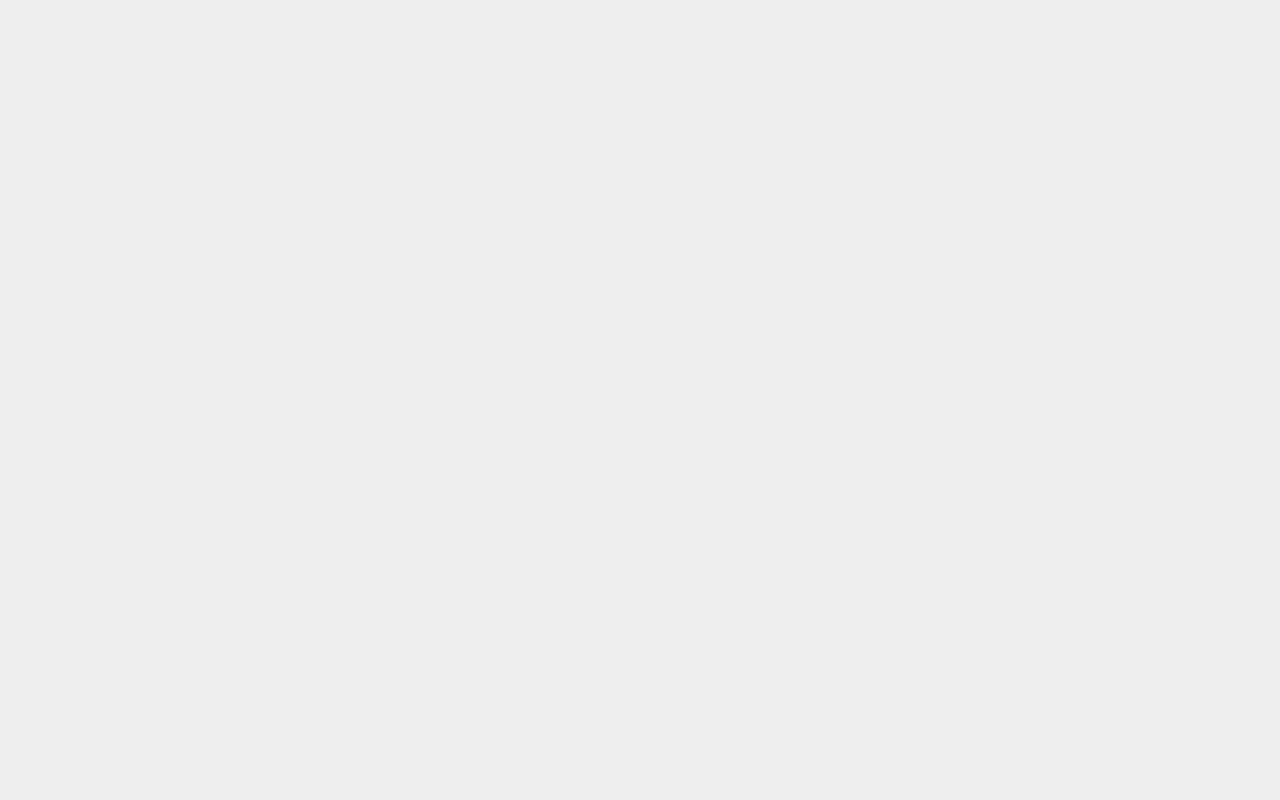
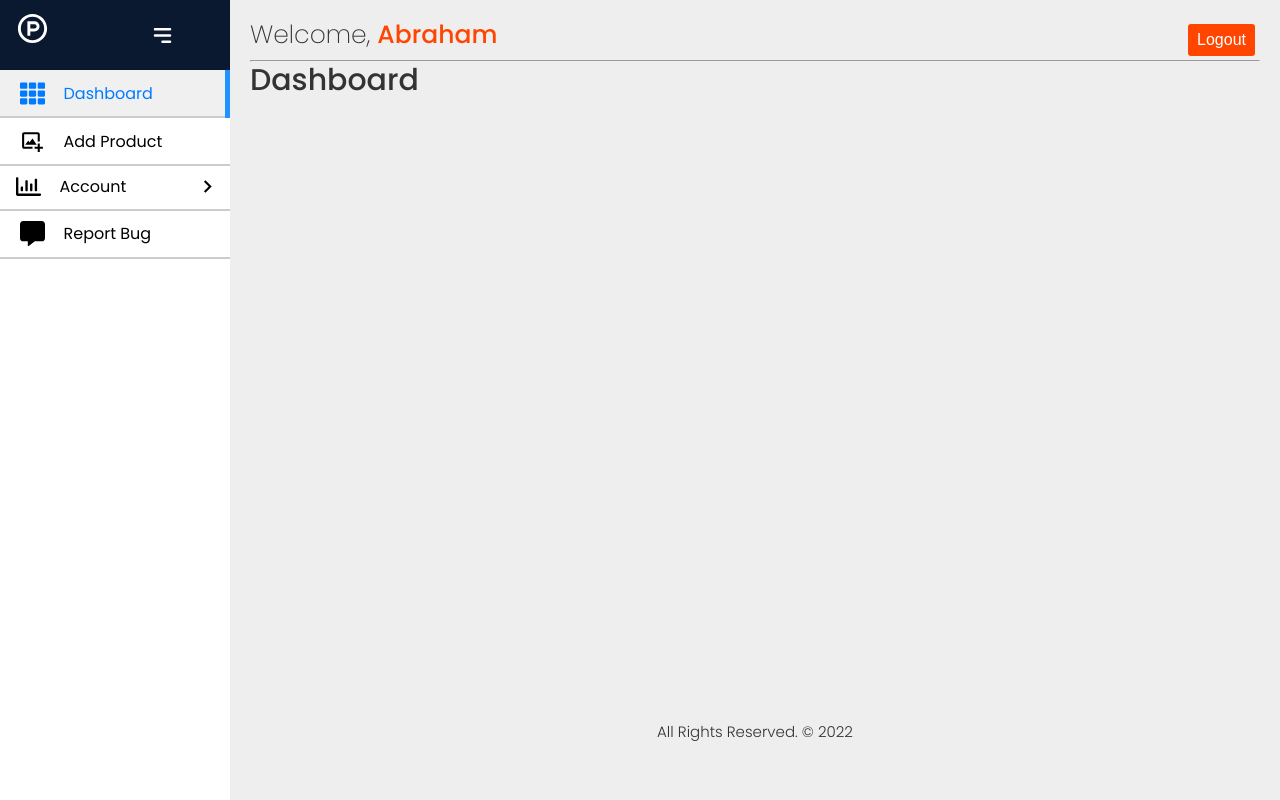
Before and after one commit to AbrahamNobleOX/inventory-app, a React (Create React App) app in the folder frontend/: page /dashboard in a window 1280 px wide. Before the commit this address had no page. Built offline with nearby package versions, Linux system fonts and the light colour scheme.

Commit message:
Added dashboard layout with sidebar

```diff
--- a/frontend/src/App.js
+++ b/frontend/src/App.js
@@ -4,6 +4,9 @@
 import Register from "./pages/auth/Register";
 import Forgot from "./pages/auth/Forgot";
 import Reset from "./pages/auth/Reset";
+import Sidebar from "./components/sidebar/Sidebar";
+import Layout from "./components/layout/Layout";
+import Dashboard from "./pages/dashboard/Dashboard";
 
 function App() {
   return (
@@ -14,6 +17,17 @@
         <Route path="/register" element={<Register />} />
         <Route path="/forgot" element={<Forgot />} />
         <Route path="/resetpassword/:resetToken" element={<Reset />} />
+
+        <Route
+          path="/dashboard"
+          element={
+            <Sidebar>
+              <Layout>
+                <Dashboard />
+              </Layout>
+            </Sidebar>
+          }
+        />
       </Routes>
     </BrowserRouter>
   );
--- /dev/null
+++ b/frontend/src/components/sidebar/Sidebar.js
@@ -0,0 +1,55 @@
+import React, { useState } from "react";
+import "./Sidebar.scss";
+import { HiMenuAlt3 } from "react-icons/hi";
+import { RiProductHuntLine } from "react-icons/ri";
+import menu from "../../data/sidebar";
+import SidebarItem from "./SidebarItem";
+import { useNavigate } from "react-router-dom";
+
+const Sidebar = ({ children }) => {
+  const [isOpen, setIsOpen] = useState(true);
+  const toggle = () => setIsOpen(!isOpen);
+
+  const navigate = useNavigate();
+
+  const goHome = () => {
+    navigate("/");
+  };
+
+  return (
+    <div className="layout">
+      <div className="sidebar" style={{ width: isOpen ? "230px" : "60px" }}>
+        <div className="top_section">
+          <div className="logo" style={{ display: isOpen ? "block" : "none" }}>
+            <RiProductHuntLine
+              size={35}
+              style={{ cursor: "pointer" }}
+              onClick={goHome}
+            />
+          </div>
+
+          <div
+            className="bars"
+            style={{ marginLeft: isOpen ? "100px" : "0px" }}
+          >
+            <HiMenuAlt3 onClick={toggle} />
+          </div>
+        </div>
+        {menu.map((item, index) => {
+          return <SidebarItem key={index} item={item} isOpen={isOpen} />;
+        })}
+      </div>
+
+      <main
+        style={{
+          paddingLeft: isOpen ? "230px" : "60px",
+          transition: "all .5s",
+        }}
+      >
+        {children}
+      </main>
+    </div>
+  );
+};
+
+export default Sidebar;
--- /dev/null
+++ b/frontend/src/components/sidebar/Sidebar.scss
@@ -0,0 +1,145 @@
+.layout {
+  display: flex;
+}
+main {
+  width: 100%;
+  // padding: 20px;
+  color: #ccc;
+}
+.sidebar {
+  position: fixed;
+  top: 0;
+  left: 0;
+  width: 230px;
+  height: 100vh;
+  flex-shrink: 0;
+  background-color: var(--color-white);
+  overflow: auto;
+  color: var(-color-dark);
+  transition: all 0.5s;
+}
+
+.top_section {
+  display: flex;
+  align-items: center;
+  padding: 10px 15px;
+  // border-bottom: 2px solid #ccc;
+  transition: all 0.5s;
+  background-color: var(--dark-blue);
+  height: 70px;
+}
+.logo {
+  font-size: 30px;
+  color: var(--color-white);
+}
+.bars {
+  display: flex;
+  font-size: 25px;
+  margin-left: 70px;
+  cursor: pointer;
+  color: var(--color-white);
+  transition: all 0.3s;
+}
+
+.bars:hover {
+  color: var(--color-primary);
+  font-size: 27px;
+}
+
+.sidebar-item {
+  padding: 0.75em 1em;
+  display: block;
+  // border-radius: 5px;
+  // border-bottom: 2px solid #ccc;
+  background-color: rgba(255, 255, 255, 0.1);
+  transition: background-color 0.15s;
+}
+
+.s-parent {
+  border-bottom: 2px solid #ccc;
+}
+
+.sidebar-item:hover {
+  background-color: #eee;
+}
+
+.sidebar-title {
+  display: flex;
+  font-size: 1.2em;
+  justify-content: space-between;
+  align-items: center;
+}
+
+.sidebar-title span {
+  display: flex;
+  justify-content: flex-start;
+  align-items: flex-start;
+  gap: 12px;
+  transition: all 0.5s;
+  font-size: 1.6rem;
+}
+
+.sidebar-title span .icon {
+  display: flex;
+  justify-content: center;
+  align-items: center;
+  width: 1.5em;
+  font-size: 25px;
+}
+
+.sidebar-title .arrow-icon {
+  cursor: pointer;
+  transition: all 0.5s;
+}
+
+.sidebar-item.open > .sidebar-title .arrow-icon {
+  transform: rotate(90deg);
+}
+
+.sidebar-content {
+  padding-top: 0.25em;
+  height: 0;
+  overflow: hidden;
+}
+.sidebar-item.open > .sidebar-content {
+  height: auto;
+}
+
+.s-child {
+  border: 1px solid #ccc;
+  border-radius: 3px;
+  margin-top: 5px;
+}
+
+.s-child:hover {
+  border: 1px solid var(--light-blue);
+}
+
+a {
+  color: var(--colo-dark);
+  text-decoration: none;
+  transition: all 0.2s;
+}
+
+.active {
+  color: var(--color-primary);
+  display: block;
+  position: relative;
+  width: 100%;
+  height: auto;
+  background-color: #eee;
+}
+
+.active::after {
+  content: "";
+  position: absolute;
+  width: 5px;
+  height: 100%;
+  right: 0;
+  top: 0;
+  background-color: var(--light-blue);
+}
+
+.sublink .sidebar-item .sidebar-title {
+  padding-left: 40px;
+}
--- /dev/null
+++ b/frontend/src/components/sidebar/SidebarItem.js
@@ -0,0 +1,65 @@
+import React, { useState } from "react";
+import { MdKeyboardArrowRight } from "react-icons/md";
+import { NavLink } from "react-router-dom";
+
+const activeLink = ({ isActive }) => (isActive ? "active" : "link");
+const activeSublink = ({ isActive }) => (isActive ? "active" : "link");
+
+const SidebarItem = ({ item, isOpen }) => {
+  const [expandMenu, setExpandMenu] = useState(false);
+
+  if (item.childrens) {
+    return (
+      <div
+        className={
+          expandMenu ? "sidebar-item s-parent open" : "sidebar-item s-parent"
+        }
+      >
+        <div className="sidebar-title">
+          <span>
+            {item.icon && <div className="icon">{item.icon}</div>}
+            {isOpen && <div>{item.title}</div>}
+          </span>
+          <MdKeyboardArrowRight
+            size={25}
+            className="arrow-icon"
+            onClick={() => setExpandMenu(!expandMenu)}
+          />
+        </div>
+        <div className="sidebar-content">
+          {item.childrens.map((child, index) => {
+            return (
+              <div key={index} className="s-child">
+                <NavLink to={child.path} className={activeSublink}>
+                  <div className="sidebar-item">
+                    <div className="sidebar-title">
+                      <span>
+                        {child.icon && <div className="icon">{child.icon}</div>}
+                        {isOpen && <div>{child.title}</div>}
+                      </span>
+                    </div>
+                  </div>
+                </NavLink>
+              </div>
+            );
+          })}
+        </div>
+      </div>
+    );
+  } else {
+    return (
+      <NavLink to={item.path} className={activeLink}>
+        <div className="sidebar-item s-parent">
+          <div className="sidebar-title">
+            <span>
+              {item.icon && <div className="icon">{item.icon}</div>}
+              {isOpen && <div>{item.title}</div>}
+            </span>
+          </div>
+        </div>
+      </NavLink>
+    );
+  }
+};
+
+export default SidebarItem;
--- /dev/null
+++ b/frontend/src/data/sidebar.js
@@ -0,0 +1,36 @@
+import { FaTh, FaRegChartBar, FaCommentAlt } from "react-icons/fa";
+import { BiImageAdd } from "react-icons/bi";
+
+const menu = [
+  {
+    title: "Dashboard",
+    icon: <FaTh />,
+    path: "/dashboard",
+  },
+  {
+    title: "Add Product",
+    icon: <BiImageAdd />,
+    path: "/add-product",
+  },
+  {
+    title: "Account",
+    icon: <FaRegChartBar />,
+    childrens: [
+      {
+        title: "Profile",
+        path: "/profile",
+      },
+      {
+        title: "Edit Profile",
+        path: "/edit-profile",
+      },
+    ],
+  },
+  {
+    title: "Report Bug",
+    icon: <FaCommentAlt />,
+    path: "/contact-us",
+  },
+];
+
+export default menu;
--- a/frontend/src/pages/dashboard/Dashboard.js
+++ b/frontend/src/pages/dashboard/Dashboard.js
@@ -0,0 +1,7 @@
+import React from "react";
+
+const Dashboard = () => {
+  return <h2>Dashboard</h2>;
+};
+
+export default Dashboard;
```
